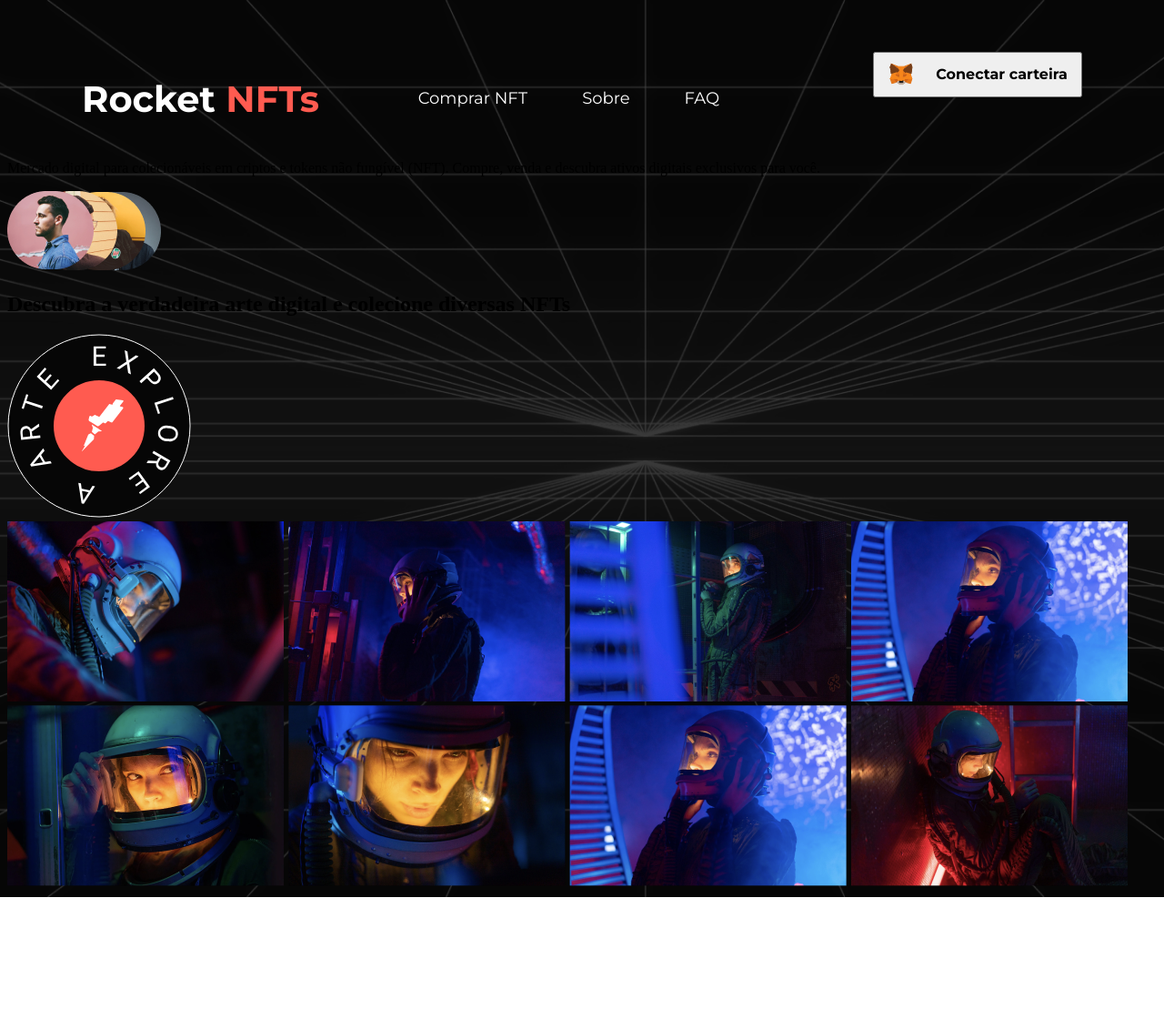
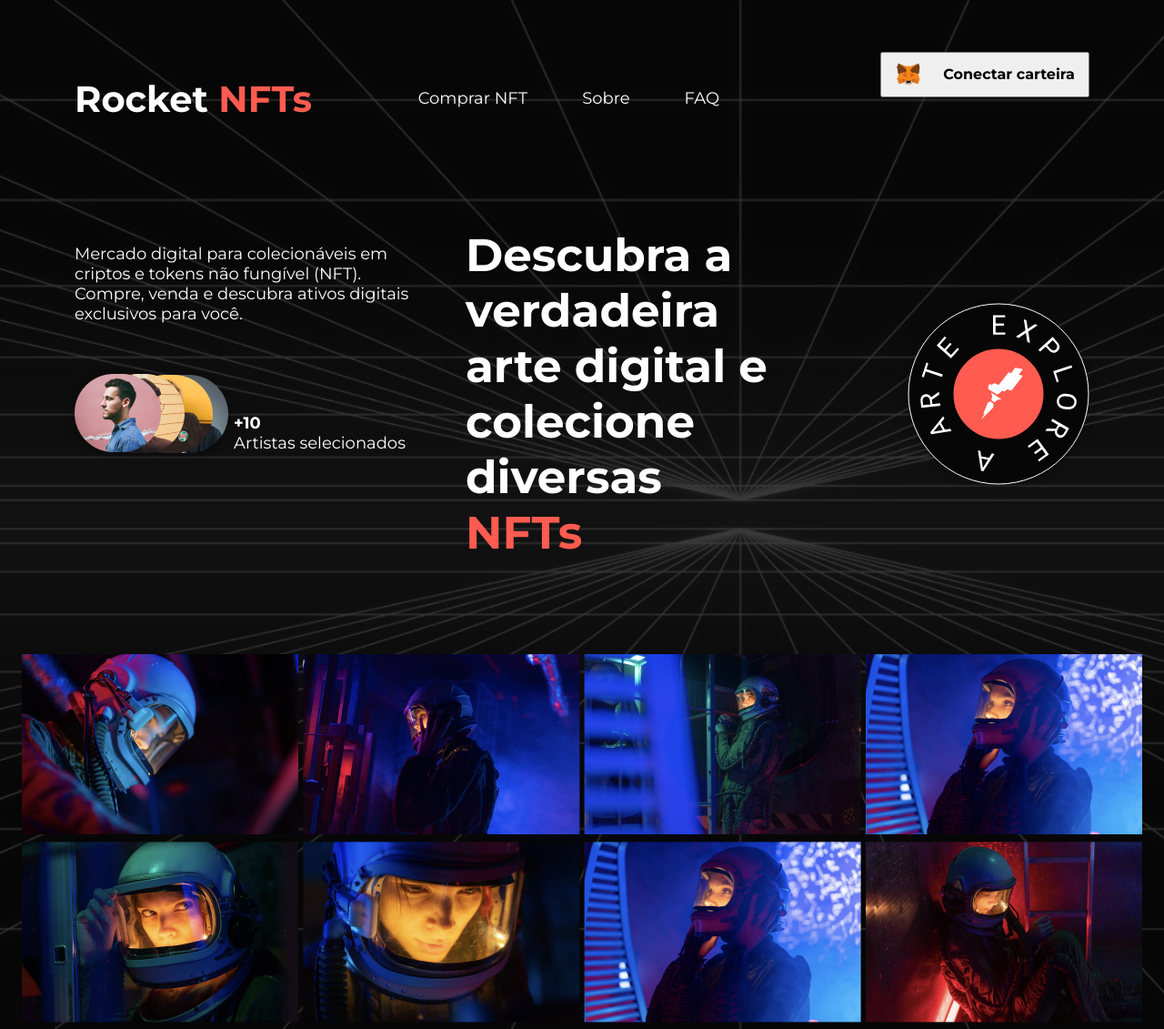
Before and after one commit to guilhermescs/desafio-Rocket-NFTs-RocketSeat, a plain HTML site: page index.html in a window 1280 px wide. Shown: the whole page at 91% size. Before the commit the page ends 986 px from the top, so only its background shows below. Drawn offline with Linux system fonts and the light colour scheme; a web font is replaced by a local one.

Commit message:
Adding styles

```diff
--- a/index.html
+++ b/index.html
@@ -32,24 +32,35 @@
         <div class="general-info">
             <div>
                 <p>Mercado digital para colecionáveis em criptos e tokens não fungível (NFT). Compre, venda e descubra ativos digitais exclusivos para você.</p>
-                <img src="/assets/group-avarts.png" alt="Artistas selecinados">
+
+                <div class="general-info-img">
+                    <img src="/assets/group-avarts.png" alt="Artistas selecinados" >
+                    <p> <b>+10</b><br>Artistas selecionados</p>
+                </div>
+
             </div>
 
-            <h2>Descubra a verdadeira arte digital e colecione diversas <strong>NFTs</strong></h2>
+            <h2>Descubra a verdadeira <br> arte digital e <br> colecione diversas <br> <strong>NFTs</strong></h2>
 
-            <img src="/assets/badge.svg" alt="Badge">
+            <img src="/assets/badge.svg" alt="Badge" >
         </div>
 
-        <div class="galery">
-            <img src="/assets/galeria-1.png" alt="galeria-1">
-            <img src="/assets/galeria-2.png" alt="galeria-2">
-            <img src="/assets/galeria-3.png" alt="galeria-3">
-            <img src="/assets/galeria-4.png" alt="galeria-4">
-            <img src="/assets/galeria-5.png" alt="galeria-5">
-            <img src="/assets/galeria-6.png" alt="galeria-6">
-            <img src="/assets/galeria-7.png" alt="galeria-7">
-            <img src="/assets/galeria-8.png" alt="galeria-8">
-        </div>
+        <table class="galery">
+            <tr>
+                <td><img src="/assets/galeria-1.png" alt="galeria-1"></td>
+                <td><img src="/assets/galeria-2.png" alt="galeria-2"></td>
+                <td><img src="/assets/galeria-3.png" alt="galeria-3"></td>
+                <td> <img src="/assets/galeria-4.png" alt="galeria-4"></td>
+            </tr>
+
+            <tr>
+                <td><img src="/assets/galeria-5.png" alt="galeria-5"></td>
+                <td><img src="/assets/galeria-6.png" alt="galeria-6"></td>
+                <td><img src="/assets/galeria-7.png" alt="galeria-7"></td>
+                <td><img src="/assets/galeria-8.png" alt="galeria-8"></td>
+            </tr>
+        </table>
+
 
     </main>
 
--- a/styles.css
+++ b/styles.css
@@ -2,6 +2,8 @@ body {
     background-image: url(/assets/background.png);
     background-repeat: no-repeat;
     background-size: cover;
+    max-width:1439.56px;
+    margin: 0 auto 0 auto;
 }
 
 header {
@@ -19,12 +21,7 @@ header h1 {
     color: #FFFFFF;
 }
 
-header h1 strong {
-    font-family: 'Montserrat';
-    font-style: normal;
-    font-weight: 700;
-    font-size: 40px;
-    line-height: 49px;
+strong {
     color: #FF5B50;
 }
 
@@ -70,3 +67,69 @@ button p {
     color: #000000;
     margin: auto;
 }
+
+.general-info {
+    display: flex;
+    justify-content: space-between;
+    margin: 90px 82px 100px 82px;
+}
+
+.general-info p {
+    font-family: 'Montserrat';
+    font-style: normal;
+    font-weight: 400;
+    font-size: 18px;
+    line-height: 22px;
+    color: #FFFFFF;
+    width: 390px;
+    margin-bottom: 55px;
+    margin-right: 40px;
+}
+
+.general-info img {
+    width: 169px;
+    height: 87px;
+    filter: drop-shadow(0px 4px 4px rgba(0, 0, 0, 0.25));
+}
+
+.general-info h2 {
+    font-family: 'Montserrat';
+    font-style: normal;
+    font-weight: 700;
+    font-size: 50px;
+    line-height: 61px;
+    color: #FFFFFF;
+    width: 700px;
+    margin: 0;
+}
+
+.general-info > img {
+    width: 200px;
+    height: 200px;
+    margin: auto 0 auto 40px;
+}
+.general-info-img {
+    color: #FFFFFF;
+    display: flex;
+    align-items: end;
+}
+
+.general-info-img p{
+    margin: 0 0 0 6px;
+    font-family: 'Montserrat';
+    font-style: normal;
+    font-weight: 400;
+    font-size: 18px;
+    line-height: 22px;
+    color: #FFFFFF;
+    width: fit-content;
+}
+
+table{
+    align-items: center;
+    margin: 0 auto 0 auto;
+    border-spacing: 0 8px 60px 8px;
+}
+
+.galery td{
+}
```
